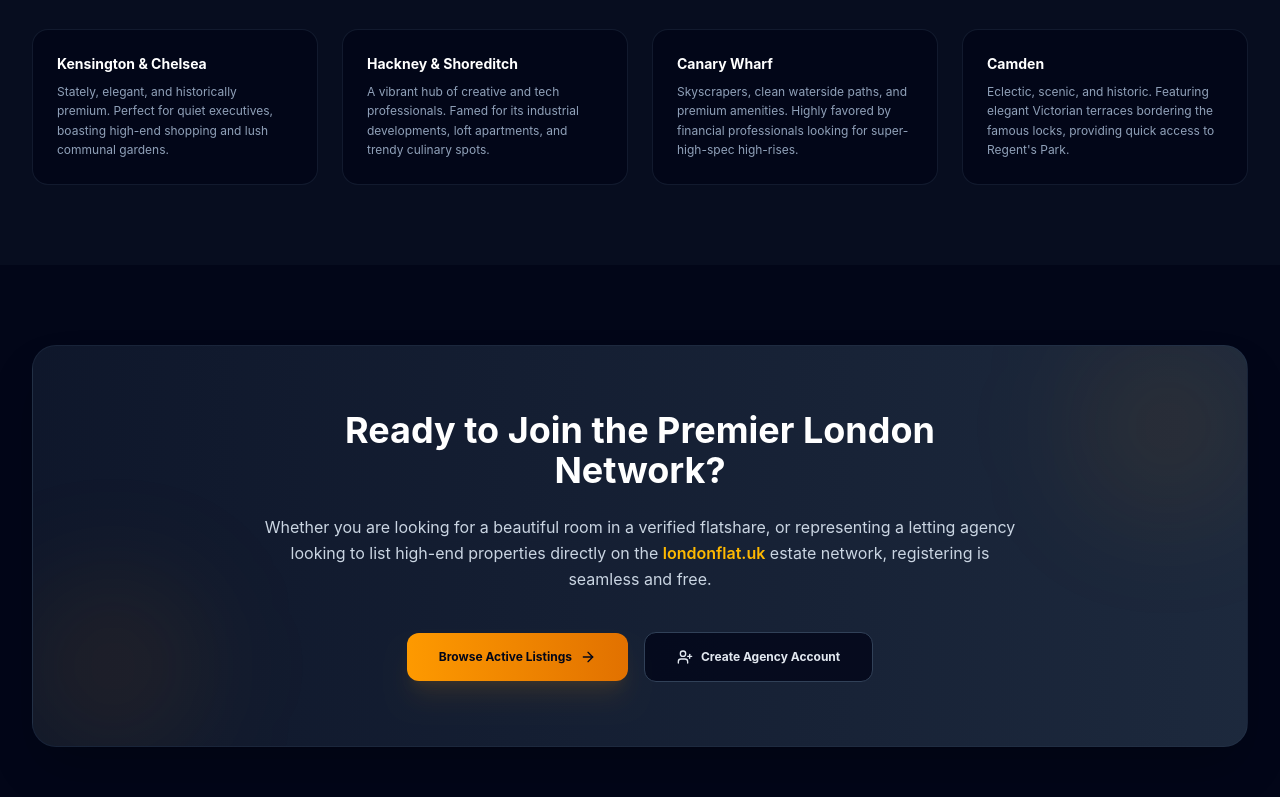
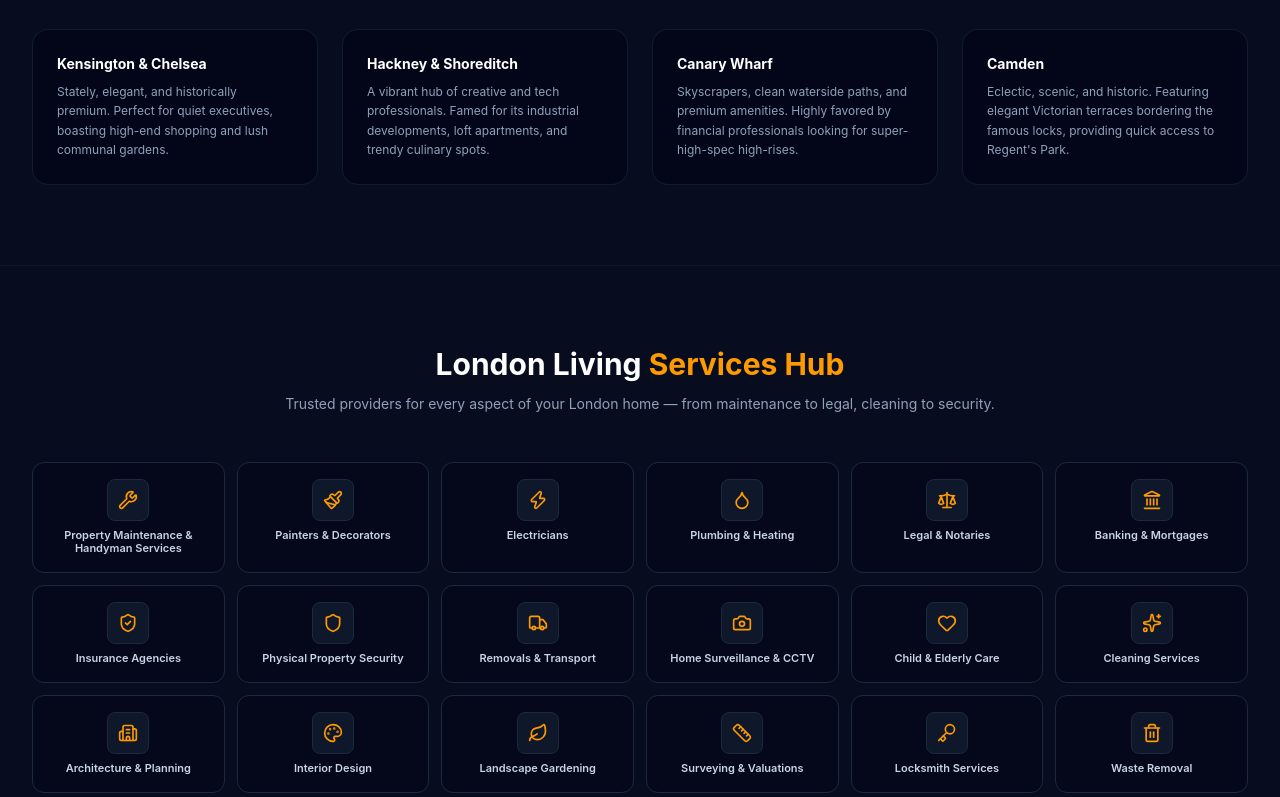
Before and after one commit to maso81923-ux/londonflat, a React (Vite) app: page / in a window 1280 px wide. Shown: the part 2000-2797 px from the top of the page. Built offline with nearby package versions, Linux system fonts and the light colour scheme; no server answers; the database is empty.

Commit message:
Add Service Provider registration role with 3-option auth modal

```diff
--- a/src/App.tsx
+++ b/src/App.tsx
@@ -1,6 +1,6 @@
 import { useState, useEffect } from 'react';
 import { db } from './db';
-import type { UserProfile, PropertyListing } from './db/schema';
+import type { UserProfile, PropertyListing, ServiceCategory } from './db/schema';
 import { Header } from './components/Header';
 import { Footer } from './components/Footer';
 import { HomePage } from './components/HomePage';
@@ -15,6 +15,7 @@ function App() {
   const [currentView, setCurrentView] = useState<string>('home');
   const [activeListingId, setActiveListingId] = useState<string | null>(null);
   const [currentUser, setCurrentUser] = useState<UserProfile | null>(null);
+  const [selectedServiceCategory, setSelectedServiceCategory] = useState<ServiceCategory | null>(null);
 
   // Search state passed between Home and Listings
   const [searchFilters, setSearchFilters] = useState<{ borough: string; type: string; maxPrice: number } | undefined>(undefined);
@@ -56,12 +57,17 @@ function App() {
     fetchData();
   }, [currentView]); // Re-fetch on view change to ensure fresh data
 
-  const handleNavigate = (view: string, listingId?: string) => {
+  const handleNavigate = (view: string, listingId?: string, serviceCategory?: ServiceCategory) => {
     setCurrentView(view);
     if (listingId) {
       setActiveListingId(listingId);
     } else {
       setActiveListingId(null);
+    }
+    if (serviceCategory) {
+      setSelectedServiceCategory(serviceCategory);
+    } else if (view !== 'services') {
+      setSelectedServiceCategory(null);
     }
     // Scroll to top smoothly
     window.scrollTo({ top: 0, behavior: 'smooth' });
@@ -132,6 +138,7 @@ function App() {
         return (
           <ServicesPage
             providers={serviceProviders}
+            initialCategory={selectedServiceCategory}
           />
         );
       default:
--- a/src/components/HomePage.tsx
+++ b/src/components/HomePage.tsx
@@ -1,12 +1,34 @@
 import React, { useState } from 'react';
-import type { PropertyListing } from '../db/schema';
-import { Search, MapPin, Sparkles, ShieldCheck, CheckCircle2, Star, Compass, ArrowRight, UserPlus } from 'lucide-react';
+import type { PropertyListing, ServiceProvider, ServiceCategory } from '../db/schema';
+import { Search, MapPin, Sparkles, ShieldCheck, CheckCircle2, Star, Compass, ArrowRight, UserPlus, Wrench, Scale, Truck, Shield, Zap, Droplet, Landmark, ShieldCheck as ShieldCheckIcon, Camera, Heart, Palette, Leaf, Ruler, Key, Trash2, Building2, Paintbrush } from 'lucide-react';
 
 interface HomePageProps {
   listings: PropertyListing[];
-  onNavigate: (view: string, listingId?: string) => void;
+  onNavigate: (view: string, listingId?: string, serviceCategory?: ServiceCategory) => void;
   onSearch: (filters: { borough: string; type: string; maxPrice: number }) => void;
+  serviceProviders?: ServiceProvider[];
 }
+
+const SERVICE_CATEGORIES: { id: ServiceCategory; label: string; icon: any }[] = [
+  { id: 'property-maintenance', label: 'Property Maintenance & Handyman Services', icon: Wrench },
+  { id: 'painters-decorators', label: 'Painters & Decorators', icon: Paintbrush },
+  { id: 'electricians', label: 'Electricians', icon: Zap },
+  { id: 'plumbing-heating', label: 'Plumbing & Heating', icon: Droplet },
+  { id: 'legal-notaries', label: 'Legal & Notaries', icon: Scale },
+  { id: 'banking-mortgages', label: 'Banking & Mortgages', icon: Landmark },
+  { id: 'insurance-agencies', label: 'Insurance Agencies', icon: ShieldCheckIcon },
+  { id: 'physical-security', label: 'Physical Property Security', icon: Shield },
+  { id: 'removals-transport', label: 'Removals & Transport', icon: Truck },
+  { id: 'surveillance-cctv', label: 'Home Surveillance & CCTV', icon: Camera },
+  { id: 'child-elderly-care', label: 'Child & Elderly Care', icon: Heart },
+  { id: 'cleaning-services', label: 'Cleaning Services', icon: Sparkles },
+  { id: 'architecture-planning', label: 'Architecture & Planning', icon: Building2 },
+  { id: 'interior-design', label: 'Interior Design', icon: Palette },
+  { id: 'landscape-gardening', label: 'Landscape Gardening', icon: Leaf },
+  { id: 'surveying-valuations', label: 'Surveying & Valuations', icon: Ruler },
+  { id: 'locksmith-services', label: 'Locksmith Services', icon: Key },
+  { id: 'waste-removal', label: 'Waste Removal', icon: Trash2 }
+];
 
 export const HomePage: React.FC<HomePageProps> = ({ listings, onNavigate, onSearch }) => {
   const [borough, setBorough] = useState('');
@@ -319,6 +341,45 @@ export const HomePage: React.FC<HomePageProps> = ({ listings, onNavigate, onSear
         </div>
       </section>
 
+      {/* London Living Services Hub */}
+      <section className="bg-slate-900/40 py-20 border-t border-slate-900">
+        <div className="max-w-7xl mx-auto px-4 sm:px-6 lg:px-8">
+          <div className="text-center max-w-3xl mx-auto mb-12">
+            <h2 className="text-2xl font-bold sm:text-3xl text-white">
+              London Living <span className="text-amber-500">Services Hub</span>
+            </h2>
+            <p className="mt-3 text-slate-400 text-sm">
+              Trusted providers for every aspect of your London home — from maintenance to legal, cleaning to security.
+            </p>
+          </div>
+          <div className="grid grid-cols-2 sm:grid-cols-3 lg:grid-cols-4 xl:grid-cols-6 gap-3 mb-8">
+            {SERVICE_CATEGORIES.map((cat) => (
+              <button
+                key={cat.id}
+                onClick={() => onNavigate('services', undefined, cat.id)}
+                className="flex flex-col items-center text-center p-4 rounded-xl border border-slate-800 bg-slate-950/60 hover:bg-slate-950 hover:border-amber-500/40 transition duration-200 group"
+              >
+                <div className="mb-2 p-2.5 rounded-lg bg-slate-900 border border-slate-800 group-hover:border-amber-500/20 group-hover:bg-amber-500/5 transition">
+                  <cat.icon className="h-5 w-5 text-amber-500" />
+                </div>
+                <span className="text-[11px] font-semibold text-slate-300 group-hover:text-white leading-tight">
+                  {cat.label}
+                </span>
+              </button>
+            ))}
+          </div>
+          <div className="text-center">
+            <button
+              onClick={() => onNavigate('services')}
+              className="inline-flex items-center space-x-1.5 text-xs font-bold text-amber-400 hover:text-amber-300 transition"
+            >
+              <span>View all service providers</span>
+              <ArrowRight className="h-4 w-4" />
+            </button>
+          </div>
+        </div>
+      </section>
+
       {/* CTA Gilded Panel */}
       <section className="py-20 max-w-7xl mx-auto px-4 sm:px-6 lg:px-8">
         <div className="relative rounded-3xl bg-gradient-to-r from-slate-900 to-slate-800 border border-slate-700/30 overflow-hidden p-8 sm:p-12 md:p-16 text-center shadow-2xl">
--- a/src/components/ServicesPage.tsx
+++ b/src/components/ServicesPage.tsx
@@ -4,6 +4,7 @@ import type { ServiceProvider, ServiceCategory } from '../db/schema';
 
 interface ServicesPageProps {
   providers: ServiceProvider[];
+  initialCategory?: ServiceCategory | null;
 }
 
 const CATEGORIES: { id: ServiceCategory; label: string; icon: any; description: string }[] = [
@@ -27,8 +28,8 @@ const CATEGORIES: { id: ServiceCategory; label: string; icon: any; description:
   { id: 'waste-removal', label: 'Waste Removal', icon: Trash2, description: 'Domestic and commercial waste removal and clearance services.' }
 ];
 
-export const ServicesPage: React.FC<ServicesPageProps> = ({ providers }) => {
-  const [selectedCategory, setSelectedCategory] = useState<ServiceCategory | null>(null);
+export const ServicesPage: React.FC<ServicesPageProps> = ({ providers, initialCategory }) => {
+  const [selectedCategory, setSelectedCategory] = useState<ServiceCategory | null>(initialCategory || null);
   const [boroughFilter, setBoroughFilter] = useState('');
   const [searchQuery, setSearchQuery] = useState('');
 
--- a/src/db/DatabaseInterface.ts
+++ b/src/db/DatabaseInterface.ts
@@ -5,14 +5,15 @@ import {
   type AgencyDetails,
   type ServiceProvider,
   type ServiceCategory,
-  type RequestStatus
+  type RequestStatus,
+  type UserRole
 } from './schema';
 
 export interface Database {
   getCurrentUser(): Promise<UserProfile | null>;
   login(email: string): Promise<UserProfile | null>;
   logout(): Promise<void>;
-  registerUser(fullName: string, email: string, role: 'seeker' | 'agency' | 'landlord', phone?: string): Promise<UserProfile>;
+  registerUser(fullName: string, email: string, role: UserRole, phone?: string): Promise<UserProfile>;
   registerAgency(userId: string, companyName: string, licenseNumber: string, phone: string, officeAddress: string, website?: string): Promise<AgencyDetails>;
   getAgencyByUserId(userId: string): Promise<AgencyDetails | undefined>;
 
--- a/src/db/index.ts
+++ b/src/db/index.ts
@@ -1,6 +1,7 @@
 import type { Database } from './DatabaseInterface';
 import { supabaseDb } from './supabaseDb';
 import { db as mockDb } from './mockDb';
+import type { UserRole } from './schema';
 
 class DatabaseWrapper implements Database {
   private useSupabase: boolean = true;
@@ -27,7 +28,7 @@ class DatabaseWrapper implements Database {
   async getCurrentUser() { return (await this.getDb()).getCurrentUser(); }
   async login(email: string) { return (await this.getDb()).login(email); }
   async logout() { return (await this.getDb()).logout(); }
-  async registerUser(fullName: string, email: string, role: 'seeker' | 'agency' | 'landlord', phone?: string) {
+  async registerUser(fullName: string, email: string, role: UserRole, phone?: string) {
     return (await this.getDb()).registerUser(fullName, email, role, phone);
   }
   async registerAgency(userId: string, companyName: string, licenseNumber: string, phone: string, officeAddress: string, website?: string) {
--- a/src/db/mockDb.ts
+++ b/src/db/mockDb.ts
@@ -6,7 +6,8 @@ import {
   type AgencyDetails,
   type RequestStatus,
   type ServiceProvider,
-  type ServiceCategory
+  type ServiceCategory,
+  type UserRole
 } from './schema';
 
 // Helper to generate IDs
@@ -548,7 +549,7 @@ export class MockDatabase implements Database {
     }
   }
 
-  async registerUser(fullName: string, email: string, role: 'seeker' | 'agency' | 'landlord', phone?: string): Promise<UserProfile> {
+  async registerUser(fullName: string, email: string, role: UserRole, phone?: string): Promise<UserProfile> {
     // Check duplicate
     const existing = this.users.find(u => u.email.toLowerCase() === email.toLowerCase());
     if (existing) {
--- a/src/db/schema.ts
+++ b/src/db/schema.ts
@@ -3,7 +3,7 @@
  * Representing standard PostgreSQL tables used in standard platform backends like Supabase or Convex.
  */
 
-export type UserRole = 'seeker' | 'agency' | 'landlord';
+export type UserRole = 'seeker' | 'agency' | 'landlord' | 'service-provider';
 
 export interface UserProfile {
   id: string;
--- a/src/db/supabaseDb.ts
+++ b/src/db/supabaseDb.ts
@@ -7,7 +7,8 @@ import {
   type AgencyDetails,
   type RequestStatus,
   type ServiceProvider,
-  type ServiceCategory
+  type ServiceCategory,
+  type UserRole
 } from './schema';
 
 export class SupabaseDatabase implements Database {
@@ -43,7 +44,7 @@ export class SupabaseDatabase implements Database {
     await supabase.auth.signOut();
   }
 
-  async registerUser(fullName: string, email: string, role: 'seeker' | 'agency' | 'landlord', phone?: string): Promise<UserProfile> {
+  async registerUser(fullName: string, email: string, role: UserRole, phone?: string): Promise<UserProfile> {
     const { data, error } = await supabase.auth.signUp({
       email,
       password: 'Password123!',
```
Also changed, not shown: src/components/AuthModal.tsx (+40 -14 lines), 4 other files (tests, documents, lock files or other folders).
